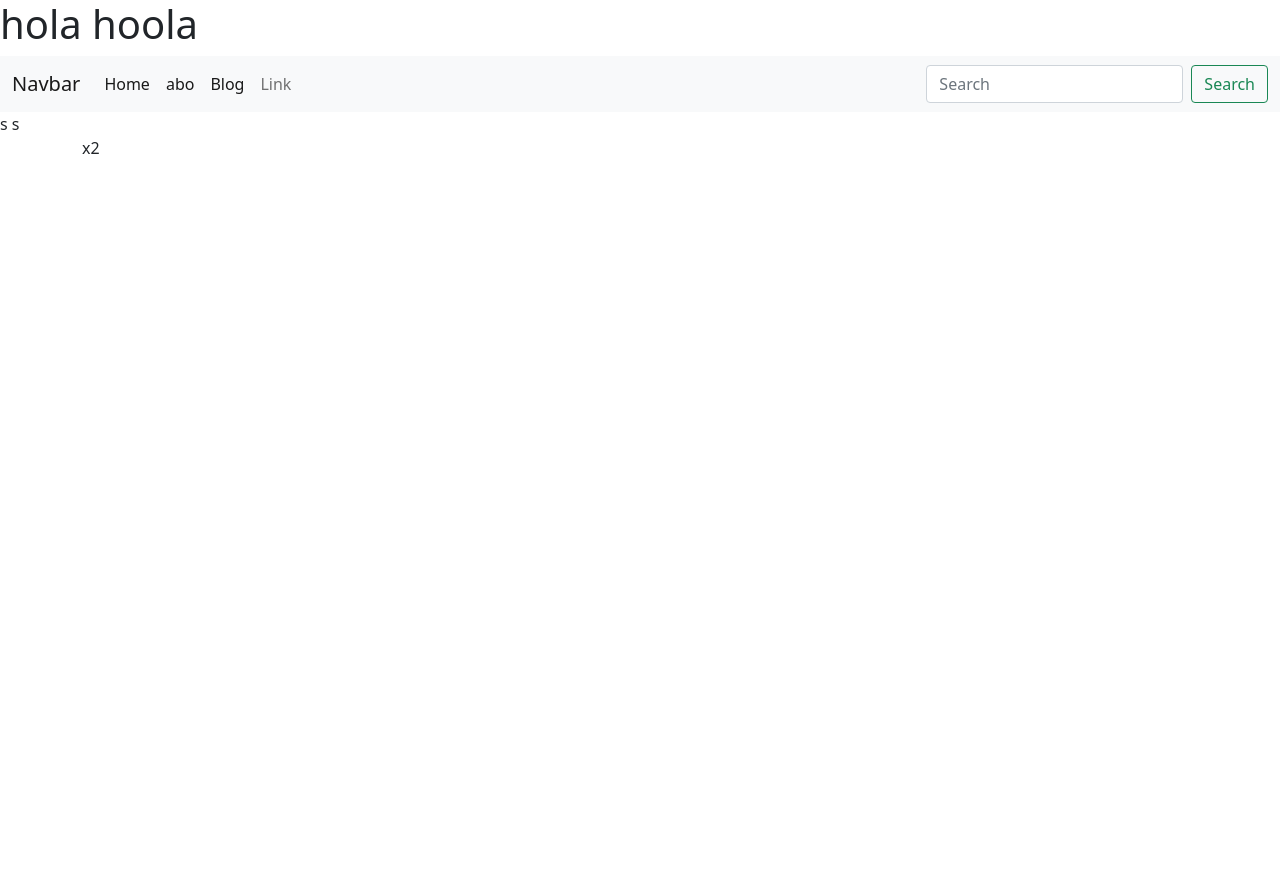
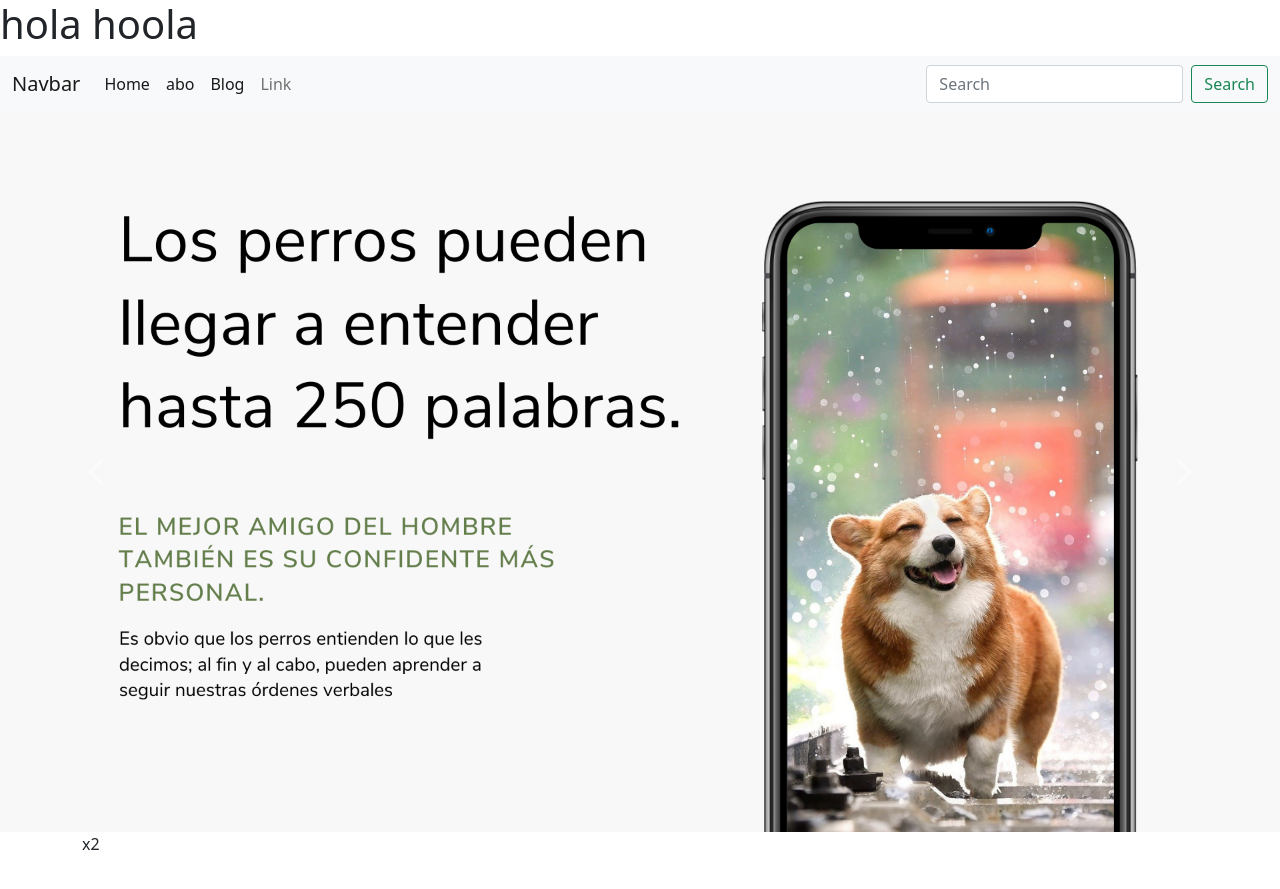
Before and after one commit to vanevrb2/hola, a Jekyll site: the page built from index.md, in a window 1280 px wide. Shown: the top 889 px of the page. Built offline with Jekyll 4.4.1, drawn with Linux system fonts in a browser that asks for light colours.

Commit message:
Update default.html

```diff
--- a/_layouts/default.html
+++ b/_layouts/default.html
@@ -46,12 +46,28 @@
   </div>
 </nav>
 
-s
-  {% for slider in site.sliders %}
+<div id="carouselExampleControls" class="carousel slide" data-bs-ride="carousel">
+  <div class="carousel-inner ">
 
-  {{ site.baseurl }}{{ slider.url }}
-  {% endfor %}
-s
+{% assign image_files = site.static_files | where: "image", true %}
+{% for myImage in image_files %}
+    <div class="carousel-item {% if myImage.path == "/assets/img/sliders/1.png" %}active{% endif %}">
+      <img src="{{ site.baseurl }}{{ myImage.path }}"  class="d-block w-100" alt="...">
+    </div>
+    {% endfor  %}
+
+
+  </div>
+  <button class="carousel-control-prev" type="button" data-bs-target="#carouselExampleControls" data-bs-slide="prev">
+    <span class="carousel-control-prev-icon" aria-hidden="true"></span>
+    <span class="visually-hidden">Previous</span>
+  </button>
+  <button class="carousel-control-next" type="button" data-bs-target="#carouselExampleControls" data-bs-slide="next">
+    <span class="carousel-control-next-icon" aria-hidden="true"></span>
+    <span class="visually-hidden">Next</span>
+  </button>
+</div>
+
 
    <div id="main" role="main" class="container">
       {{ content }}
```
